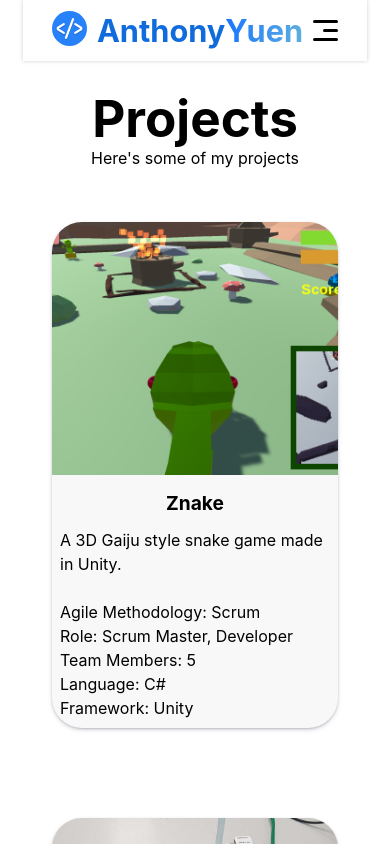
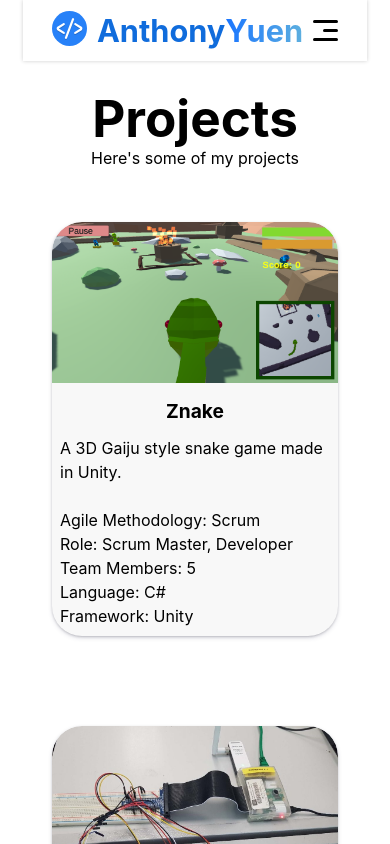
Before and after one commit to An1honyY/anthonyyuen, a React (Vite) app: page /projects in a window 390 px wide. Shown: the top 844 px of the page. Built offline with nearby package versions, Linux system fonts and the light colour scheme.

Commit message:
Update projects.css
improve project card ui change for small devices

```diff
--- a/src/pages/projects.css
+++ b/src/pages/projects.css
@@ -49,3 +49,10 @@
     color: black;
     text-align: left;
 }
+
+@media (max-width: 768px) {
+    .project-card img {
+        height: auto;
+        width: 100%;
+    }
+}
```
